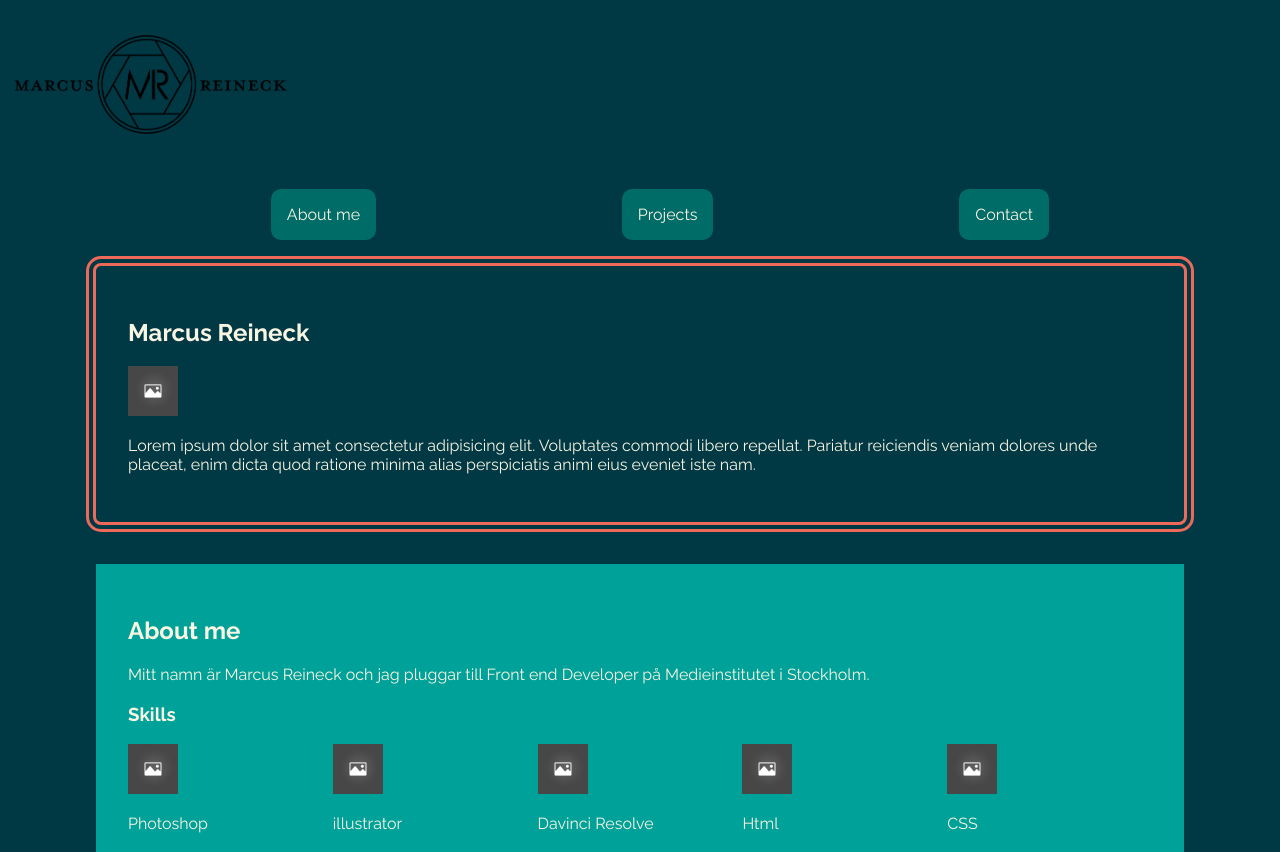
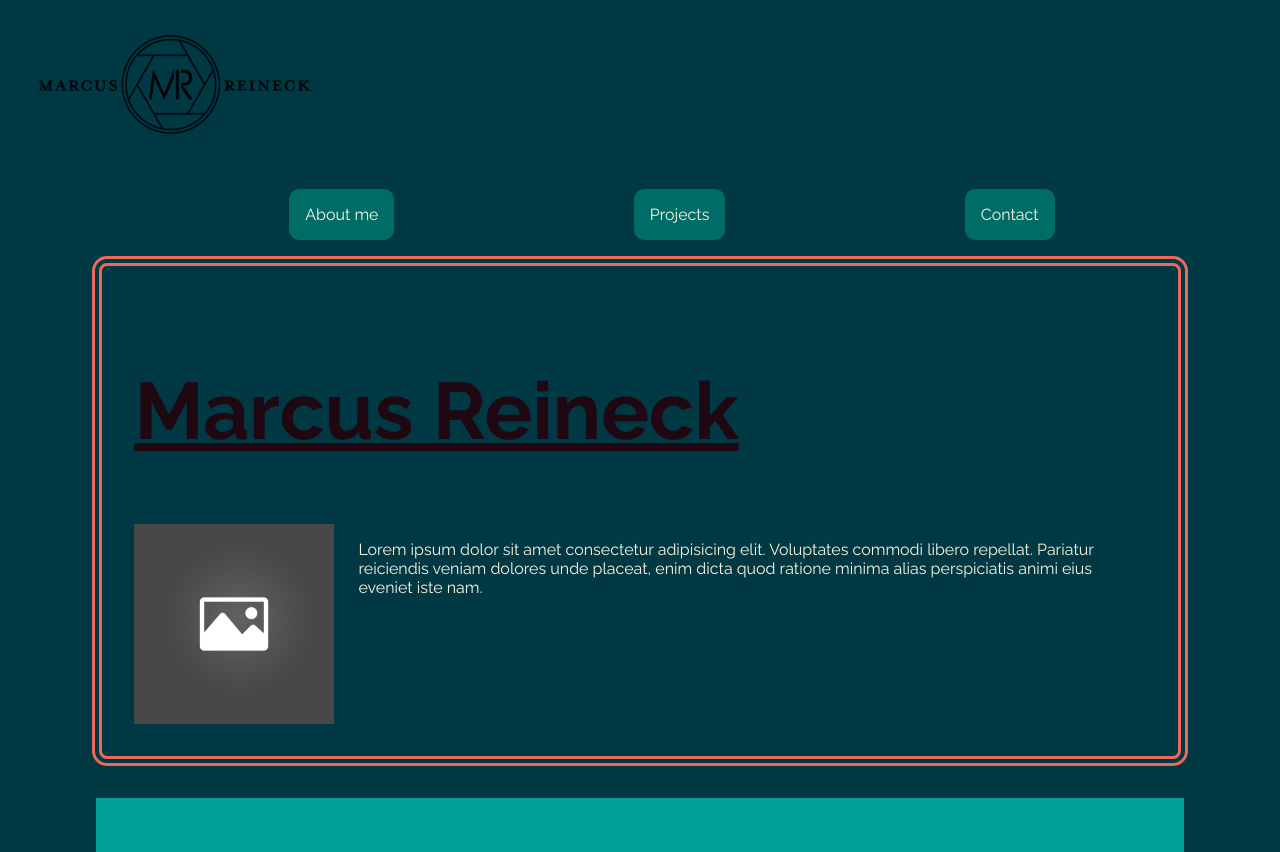
Before and after one commit to MarcusRei/portfolio, a plain HTML site: page index2.html in a window 1280 px wide. Shown: the top 852 px of the page. Drawn offline with Linux system fonts and the light colour scheme.

Commit message:
forsatte arbeta med portfolio

```diff
--- a/index2.html
+++ b/index2.html
@@ -9,7 +9,9 @@
     <link rel="stylesheet" href="styles.css" />
 
     <link rel="preconnect" href="https://fonts.googleapis.com" />
+
     <link rel="preconnect" href="https://fonts.gstatic.com" crossorigin />
+
     <link
       href="https://fonts.googleapis.com/css2?family=Raleway:wght@100;400;700&display=swap"
       rel="stylesheet"
@@ -32,13 +34,15 @@
       <section class="hero">
         <section class="hero-item">
           <h2>Marcus Reineck</h2>
-          <img class="hero-img" src="/Images/placeholder_square.jpg" />
-          <p>
-            Lorem ipsum dolor sit amet consectetur adipisicing elit. Voluptates
-            commodi libero repellat. Pariatur reiciendis veniam dolores unde
-            placeat, enim dicta quod ratione minima alias perspiciatis animi
-            eius eveniet iste nam.
-          </p>
+          <article class="img-text-container">
+            <img class="hero-img" src="/Images/placeholder_square.jpg" />
+            <p>
+              Lorem ipsum dolor sit amet consectetur adipisicing elit.
+              Voluptates commodi libero repellat. Pariatur reiciendis veniam
+              dolores unde placeat, enim dicta quod ratione minima alias
+              perspiciatis animi eius eveniet iste nam.
+            </p>
+          </article>
         </section>
       </section>
 
@@ -83,6 +87,7 @@
         <h2>Projects</h2>
         <section class="project-item">
           <img class="project-img" src="/Images/mockup-project-1.png" />
+          <h3>Project 1</h3>
           <p>
             Lorem ipsum dolor sit amet consectetur, adipisicing elit. Nostrum
             tempore quasi sapiente, ducimus similique harum assumenda hic! Quas
@@ -91,9 +96,9 @@
           </p>
         </section>
 
-        <h2>Projects</h2>
         <section class="project-item">
           <img class="project-img" src="/Images/mockup-project-2.png" />
+          <h3>Project 2</h3>
           <p>
             Lorem ipsum dolor, sit amet consectetur adipisicing elit. Asperiores
             similique reiciendis, adipisci id quasi assumenda ipsa quaerat
--- a/styles.css
+++ b/styles.css
@@ -5,10 +5,16 @@ body {
   margin: 0;
 }
 
+h2 {
+  color: #1f0812;
+  font-size: 5em;
+  text-decoration: underline;
+}
+
 /* Header */
 
 header {
-  width: 100vw;
+  padding-left: 1.5em;
 }
 
 .logo {
@@ -50,14 +56,24 @@ li:hover {
 
 .hero {
   display: flex;
-  width: 80%;
+  width: 79%;
   padding: 2em;
   border-radius: 15px;
   border: double 10px #ed6a5a;
 }
 
+.hero > h2 {
+  color: #f9f5e3;
+}
+
 .hero-img {
-  width: 50px;
+  width: 200px;
+}
+
+.img-text-container {
+  display: flex;
+  gap: 1.5em;
+  justify-content: space-between;
 }
 
 /*About me */
@@ -94,6 +110,10 @@ li:hover {
   width: 200px;
 }
 
+.project-item {
+  height: 5em%;
+}
+
 /* Footer */
 
 footer {
```
